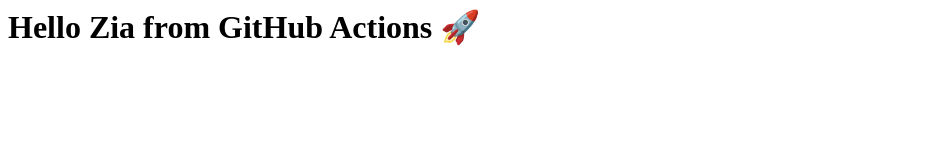
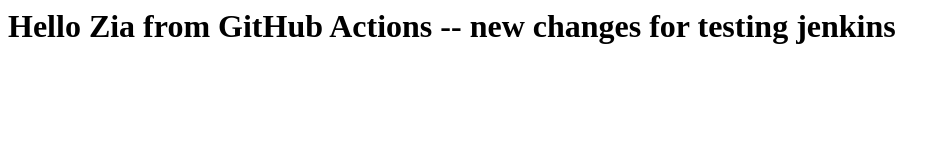
Before and after one commit to ziakhan218/html-cicd-demo, a plain HTML site: page index.html in a window 1280 px wide. Shown: the whole page, without its empty margins (0-950 px from the left). Drawn offline with Linux system fonts and the light colour scheme.

Commit message:
Update index.html

```diff
--- a/index.html
+++ b/index.html
@@ -1 +1 @@
-<html><head><title>CI/CD</title></head><body><h1>Hello Zia from GitHub Actions 🚀</h1></body></html>
+<html><head><title>CI/CD</title></head><body><h1>Hello Zia from GitHub Actions -- new changes for testing jenkins</h1></body></html>
```
